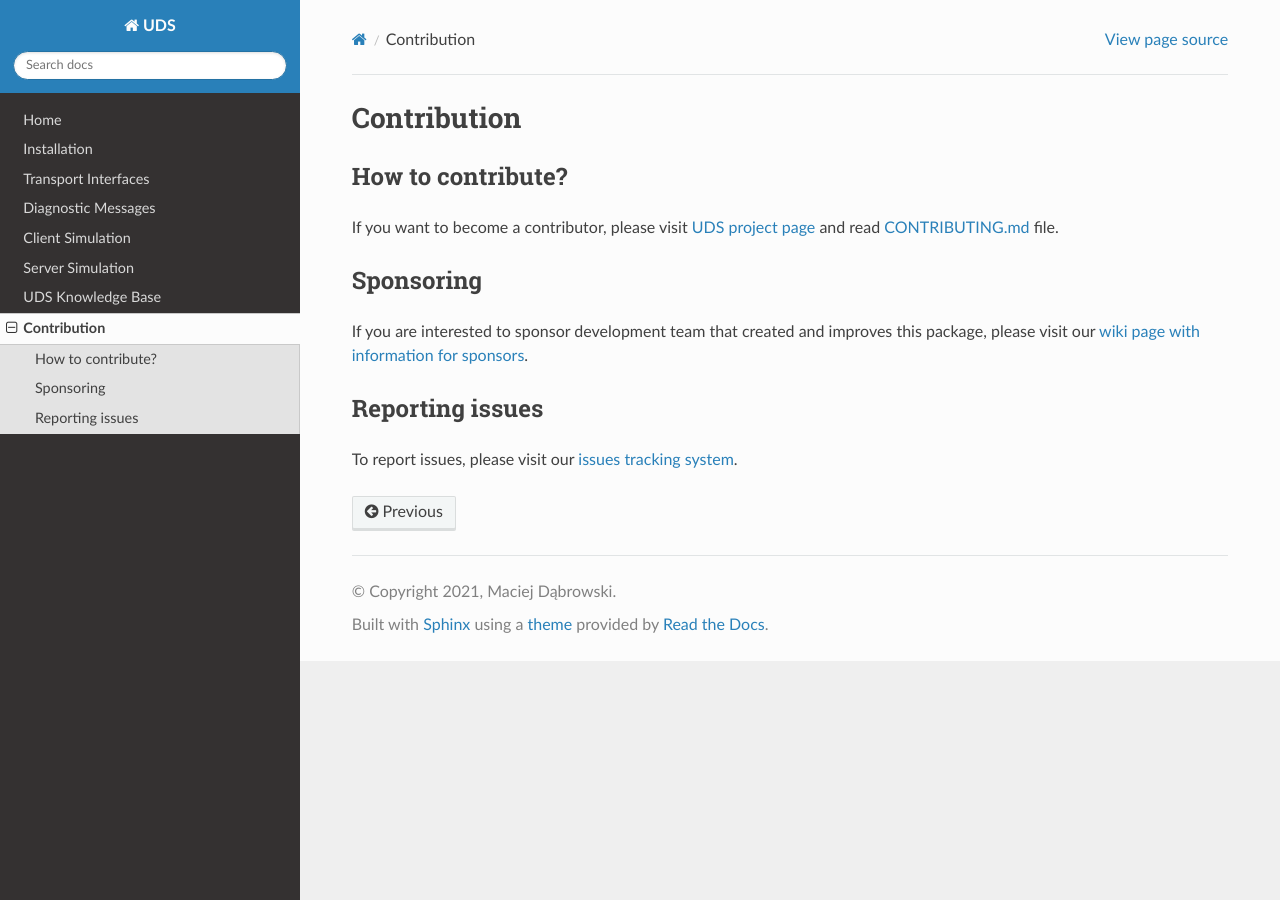
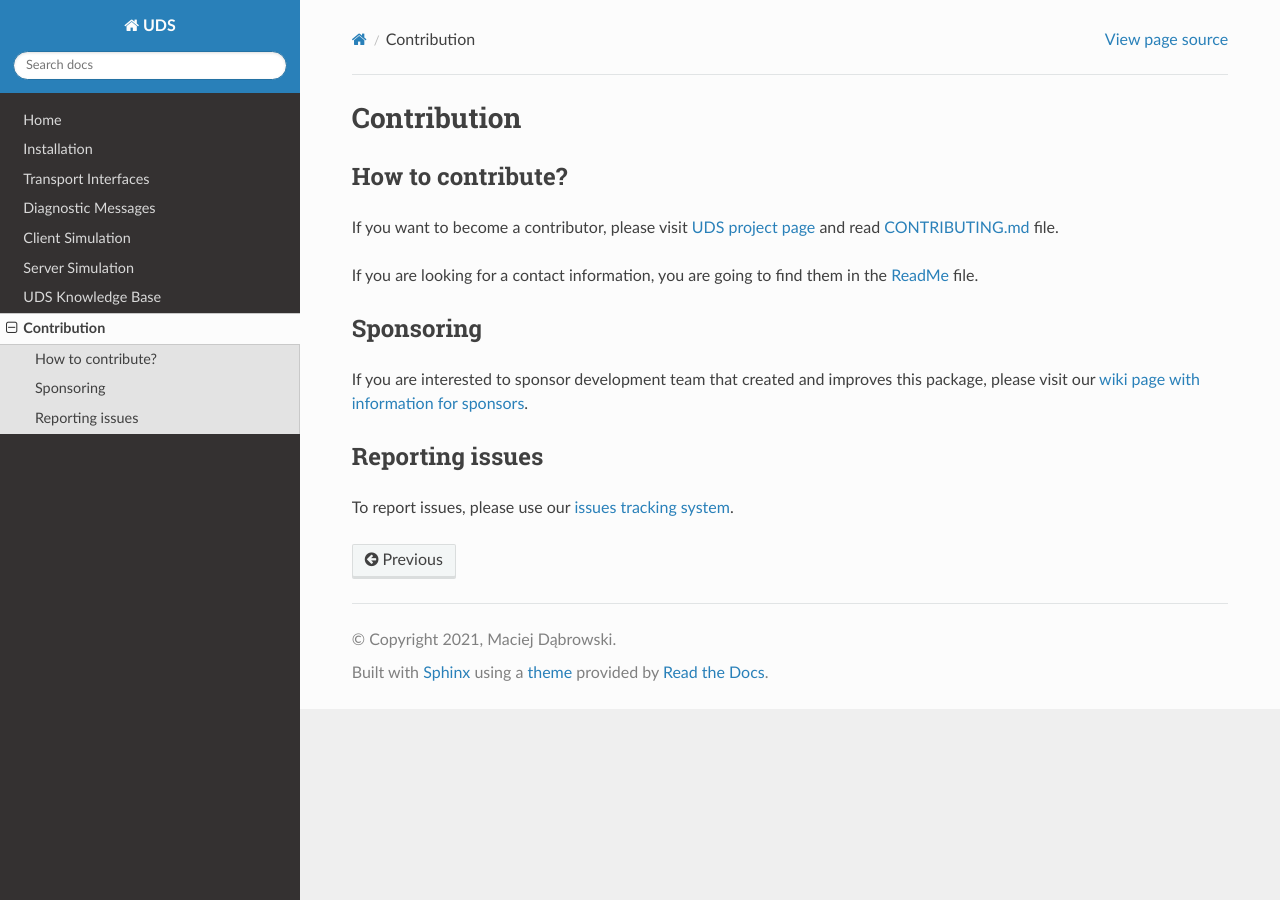
Before and after one commit to mdabrowski1990/uds, a Sphinx documentation site: the page built from docs/source/pages/contribution.rst, in a window 1280 px wide. Built offline with Sphinx 7.4.7 and the Read the Docs theme 2.0.0, drawn with Linux system fonts in a browser that asks for light colours.

```diff
--- a/docs/source/pages/contribution.rst
+++ b/docs/source/pages/contribution.rst
@@ -6,6 +6,9 @@
 ------------------
 If you want to become a contributor, please visit `UDS project page <https://github.com/mdabrowski1990/uds>`_
 and read `CONTRIBUTING.md <https://github.com/mdabrowski1990/uds/blob/main/CONTRIBUTING.md>`_ file.
+
+If you are looking for a contact information, you are going to find them in the
+`ReadMe <https://github.com/mdabrowski1990/uds#readme>`_ file.
 
 
 Sponsoring
@@ -16,4 +19,4 @@
 
 Reporting issues
 ----------------
-To report issues, please visit our `issues tracking system <https://github.com/mdabrowski1990/uds/issues>`_.
+To report issues, please use our `issues tracking system <https://github.com/mdabrowski1990/uds/issues>`_.
```
Also changed, not shown: 2 other files.
